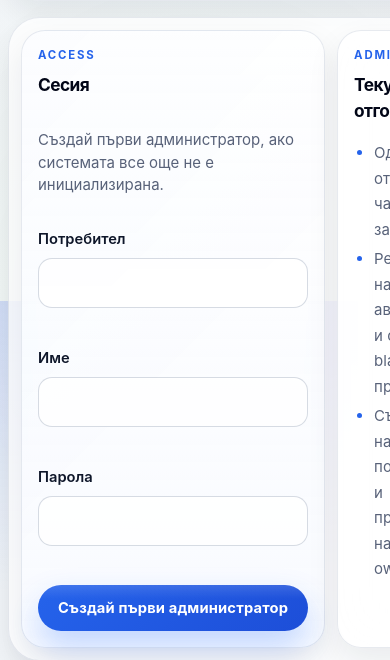
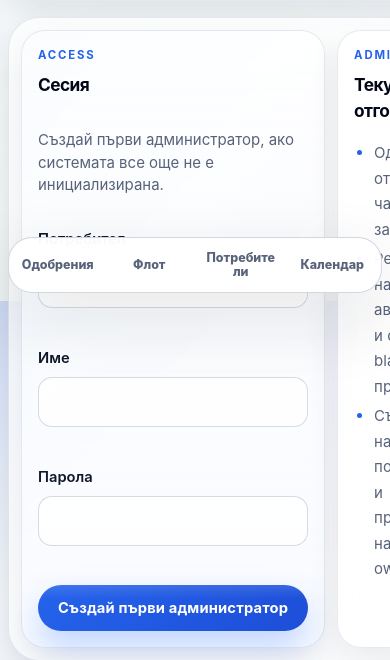
Before and after one commit to dmedarov/Lessons-C-, a FastAPI app: page /admin in a window 390 px wide; the page is wider, and only the part inside the window is pictured. Shown: the part 543-1203 px from the top of that part. Run offline with FastAPI, Linux system fonts and the light colour scheme; data that the repository does not hold is empty; some libraries are stand-ins or nearby versions.

Commit message:
Add mobile quick navigation and configurable app port

```diff
--- a/docker-compose.postgres.yml
+++ b/docker-compose.postgres.yml
@@ -22,7 +22,7 @@ services:
       postgres:
         condition: service_healthy
     ports:
-      - "8000:8000"
+      - "${APP_PORT:-8000}:8000"
     environment:
       APP_ENV: "${APP_ENV:-prod}"
       SECRET_KEY: "${SECRET_KEY:?set SECRET_KEY in .env}"
--- a/docker-compose.yml
+++ b/docker-compose.yml
@@ -3,7 +3,7 @@ services:
     build: .
     init: true
     ports:
-      - "8000:8000"
+      - "${APP_PORT:-8000}:8000"
     environment:
       APP_ENV: "${APP_ENV:-dev}"
       SECRET_KEY: "${SECRET_KEY:-dev-insecure-change-me}"
--- a/static/styles.css
+++ b/static/styles.css
@@ -393,6 +393,10 @@ svg {
   transform: scaleX(1);
 }
 
+.mobile-rail {
+  display: none;
+}
+
 /* Theme toggle — minimal, keyboard-accessible. */
 .theme-toggle {
   width: 44px;
@@ -2110,6 +2114,7 @@ select {
   .page-shell {
     width: min(100% - 16px, 100%);
     padding-top: var(--sp-3);
+    padding-bottom: 88px;
   }
 
   .topbar {
@@ -2125,6 +2130,55 @@ select {
 
   .topbar__nav {
     display: none;
+  }
+
+  .mobile-rail {
+    position: fixed;
+    left: 8px;
+    right: 8px;
+    bottom: 8px;
+    z-index: 60;
+    display: grid;
+    grid-template-columns: repeat(4, minmax(0, 1fr));
+    gap: 4px;
+    padding: 5px;
+    border: 1px solid var(--line-strong);
+    border-radius: var(--radius-xl);
+    background: var(--surface-strong);
+    backdrop-filter: blur(22px) saturate(1.15);
+    -webkit-backdrop-filter: blur(22px) saturate(1.15);
+    box-shadow: var(--shadow-lg);
+  }
+
+  .mobile-rail a {
+    display: inline-flex;
+    align-items: center;
+    justify-content: center;
+    min-height: 44px;
+    min-width: 0;
+    padding: 8px 6px;
+    border-radius: var(--radius-lg);
+    color: var(--muted);
+    text-decoration: none;
+    font-size: 0.78rem;
+    font-weight: 800;
+    line-height: 1.1;
+    text-align: center;
+    overflow-wrap: anywhere;
+    transition:
+      background var(--dur-base) var(--ease-out),
+      color var(--dur-base) var(--ease-out),
+      transform var(--dur-fast) var(--ease-out);
+  }
+
+  .mobile-rail a:hover,
+  .mobile-rail a:focus-visible {
+    color: var(--brand-strong);
+    background: var(--info-soft);
+  }
+
+  .mobile-rail a:active {
+    transform: scale(0.98);
   }
 
   .topbar__actions {
@@ -2359,6 +2413,7 @@ select {
   .hero__secondary,
   .calendar-toolbar,
   .mission-filter,
+  .mobile-rail,
   .toolbar,
   .action-btn,
   .btn {
--- a/templates/admin.html
+++ b/templates/admin.html
@@ -53,6 +53,13 @@
           <span class="status-pill status-pill--muted" id="sessionBadge">Admin login</span>
         </div>
       </header>
+
+      <nav class="mobile-rail" aria-label="Бърза административна навигация">
+        <a href="#reservationsDeck">Одобрения</a>
+        <a href="#fleetDeck">Флот</a>
+        <a href="#usersDeck">Потребители</a>
+        <a href="#calendarStudio">Календар</a>
+      </nav>
 
       <section class="hero hero--compact">
         <div class="hero__primary">
```
Also changed, not shown: ROADMAP_IMPROVEMENTS.md (+2 -0 lines), templates/index.html (+7 -0 lines), tests/test_app.py (+2 -0 lines), README.md, 2 other files.
